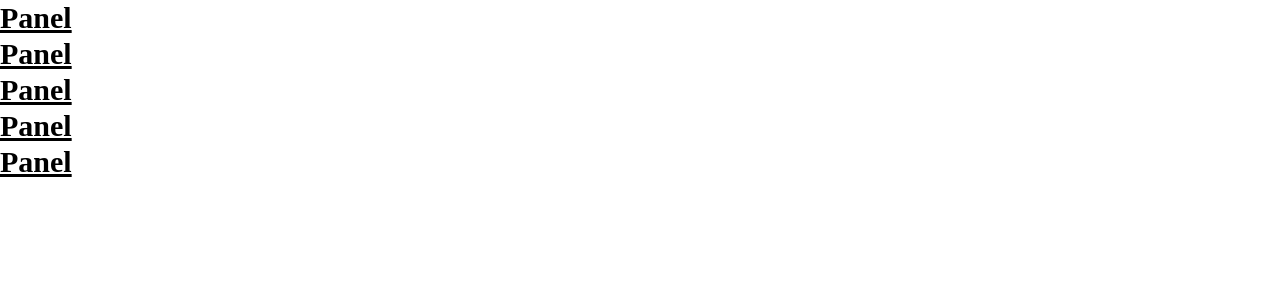
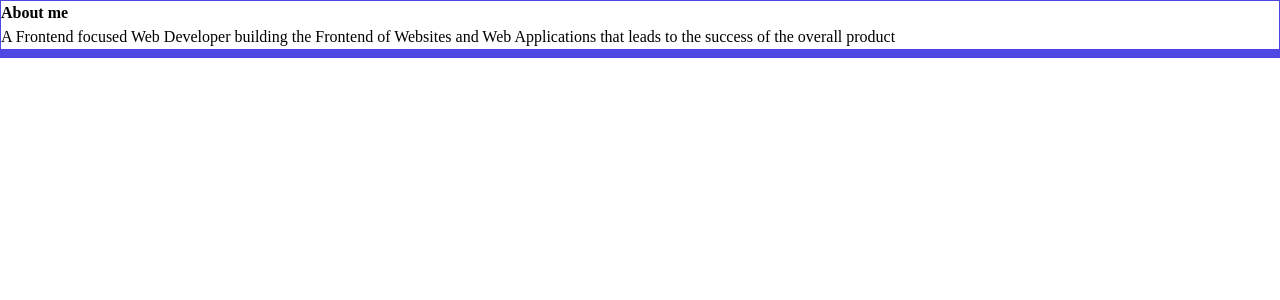
Before and after one commit to Makersmarx/dev-portfolio, a React (Create React App) app: page / in a window 1280 px wide. Shown: the top 300 px of the page. Built offline with nearby package versions, Linux system fonts and the light colour scheme.

Commit message:
Forth commit. Panel component and About me section initialized.

```diff
--- a/src/App.js
+++ b/src/App.js
@@ -1,4 +1,4 @@
-import AboutMe from "./section/AboutMe";
+import AboutMe from "./section/AboutMe/AboutMe";
 import Contact from "./section/Contact";
 import Projects from "./section/Projects";
 import Skills from "./section/Skills";
--- a/src/components/Panel.js
+++ b/src/components/Panel.js
@@ -1,4 +1,11 @@
-function Panel(){
-    return <div className="text-3xl font-bold underline"> Panel </div>
+function Panel(props){
+    return (
+    <div className="w-full h-100px border border-indigo-600">
+        <h1 className="font-bold">{props.title}</h1>
+        <span>{props.body}</span>
+    </div>
+    )
 }
+
+
 export default Panel;
--- a/src/section/AboutMe.js
+++ /dev/null
@@ -1,11 +0,0 @@
-import Panel from "../components/Panel";
-
-function AboutMe(){
-    return(
-        <Panel>
-            <div> This is about me</div>
-        </Panel>
-    )
-}
-
-export default AboutMe;
--- /dev/null
+++ b/src/section/AboutMe/AboutMe.css
@@ -0,0 +1 @@
+/*additional styling
--- /dev/null
+++ b/src/section/AboutMe/AboutMe.js
@@ -0,0 +1,10 @@
+import Panel from "../../components/Panel";
+import { aboutMe } from "./constants";
+
+function AboutMe(){
+    return(
+        <Panel title="About me" body={aboutMe}/>
+    )
+};
+
+export default AboutMe;
--- /dev/null
+++ b/src/section/AboutMe/constants.js
@@ -0,0 +1 @@
+export const aboutMe="A Frontend focused Web Developer building the Frontend of Websites and Web Applications that leads to the success of the overall product";
```
